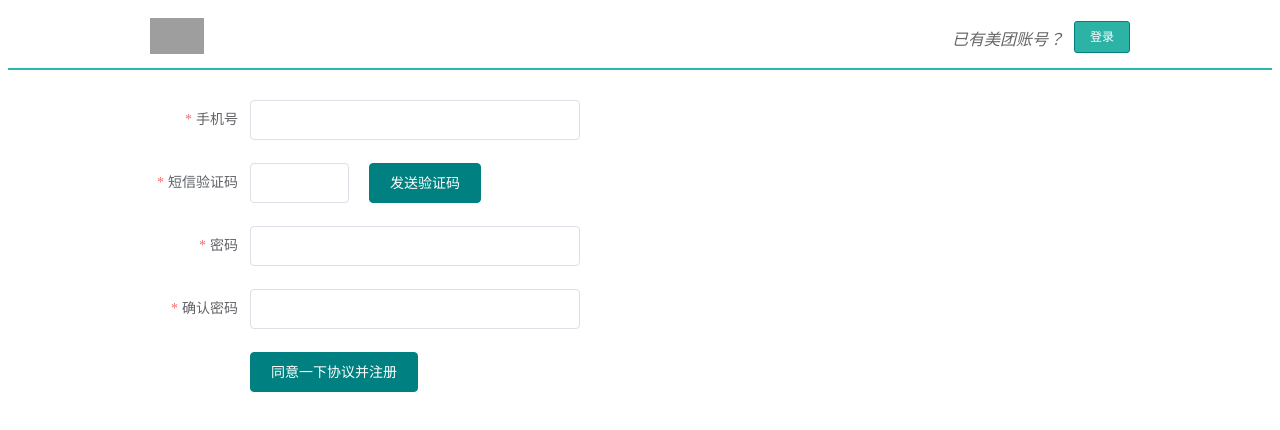
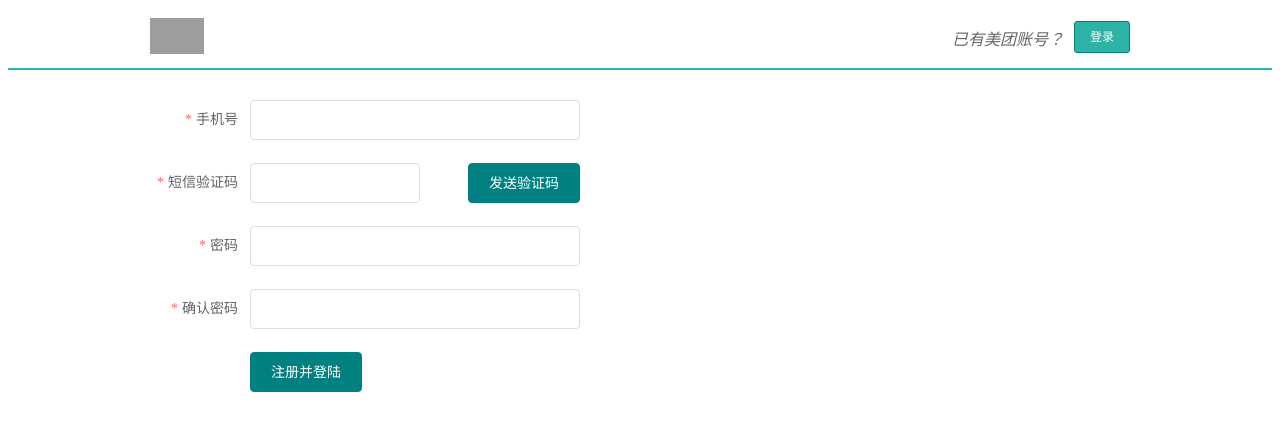
Before and after one commit to yasin007/mtapp, a Vue app: page /#/register in a window 1280 px wide. Shown: the top 430 px of the page. Built offline with nearby package versions, Linux system fonts and the light colour scheme; grey boxes are pictures that could not be loaded.

Commit message:
[Feature]提交代码

```diff
--- a/src/router.js
+++ b/src/router.js
@@ -1,6 +1,7 @@
 import Vue from 'vue'
 import Router from 'vue-router'
 import Register from './views/register.vue'
+import Login from './views/login.vue'
 import Home from './views/index.vue'
 
 Vue.use(Router)
@@ -16,6 +17,11 @@ export default new Router({
       path: '/register',
       name: 'register',
       component: Register // 注册
+    },
+    {
+      path: '/login',
+      name: 'login',
+      component: Login // 登陆
     }
   ]
 })
--- /dev/null
+++ b/src/views/login.vue
@@ -0,0 +1,13 @@
+<template>
+  <div>nihao</div>
+</template>
+
+<script>
+  export default {
+    name: 'login'
+  }
+</script>
+
+<style scoped>
+
+</style>
--- a/src/views/register.vue
+++ b/src/views/register.vue
@@ -7,11 +7,11 @@
           class="site-logo"/>
         <span class="login">
           <em class="bold">已有美团账号？</em>
-          <a href="/login">
+          <router-link to="/login">
             <el-button
               type="primary"
               size="small">登录</el-button>
-          </a>
+          </router-link>
         </span>
       </header>
     </article>
@@ -37,7 +37,7 @@
           <el-input type="password" v-model="ruleForm.cpwd" autocomplete="off"></el-input>
         </el-form-item>
         <el-form-item>
-          <el-button type="primary" @click="submitForm('ruleForm')">同意一下协议并注册</el-button>
+          <el-button type="primary" @click="submitForm('ruleForm')">注册并登陆</el-button>
         </el-form-item>
       </el-form>
     </section>
@@ -141,8 +141,11 @@
     padding-right: 550px;
     box-sizing: border-box;
     .codeinput {
-      margin-right: 20px;
-      width: 30%;
+      margin-right: 5px;
+      width: 170px;
+    }
+    .codeButton {
+      float: right;
     }
   }
 </style>
```
